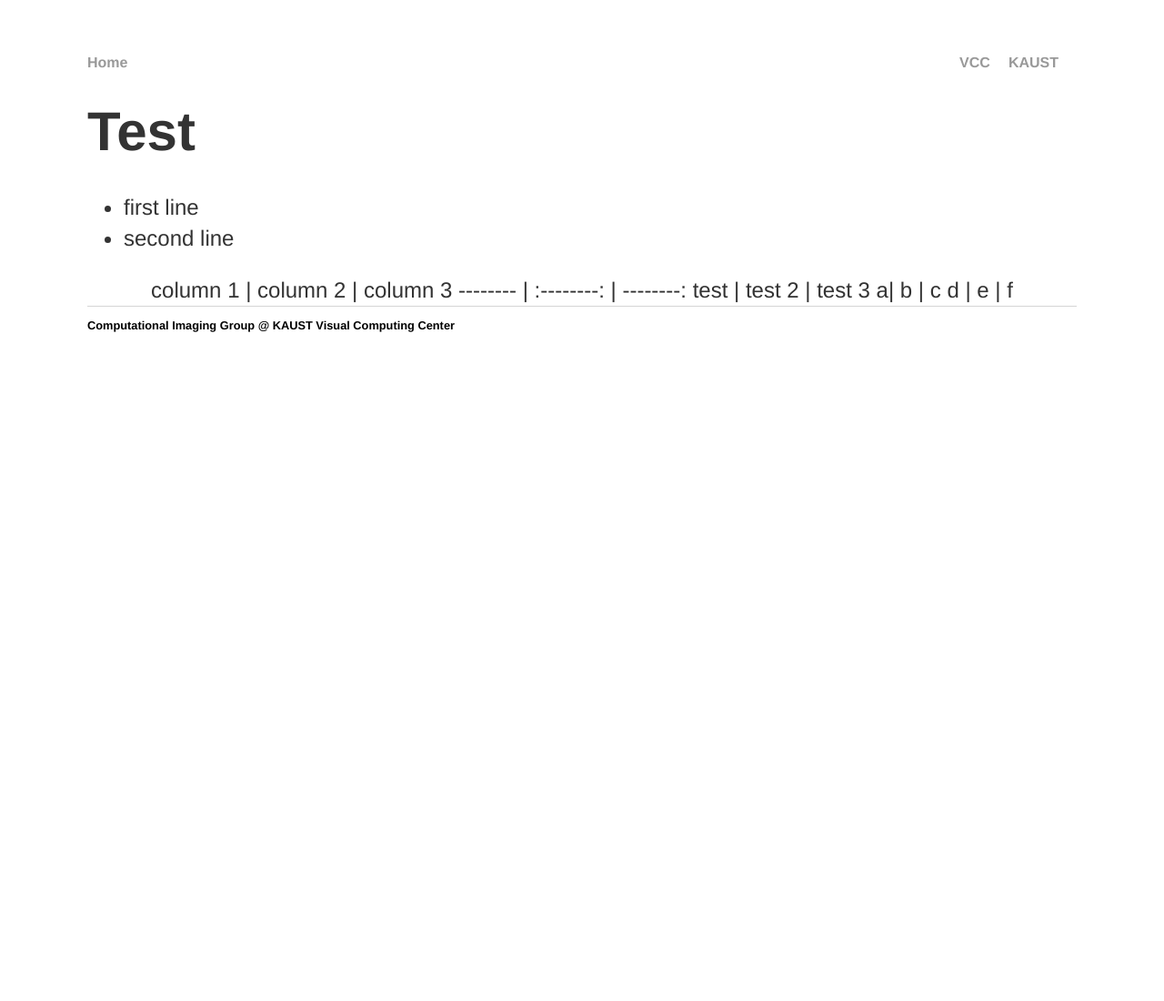
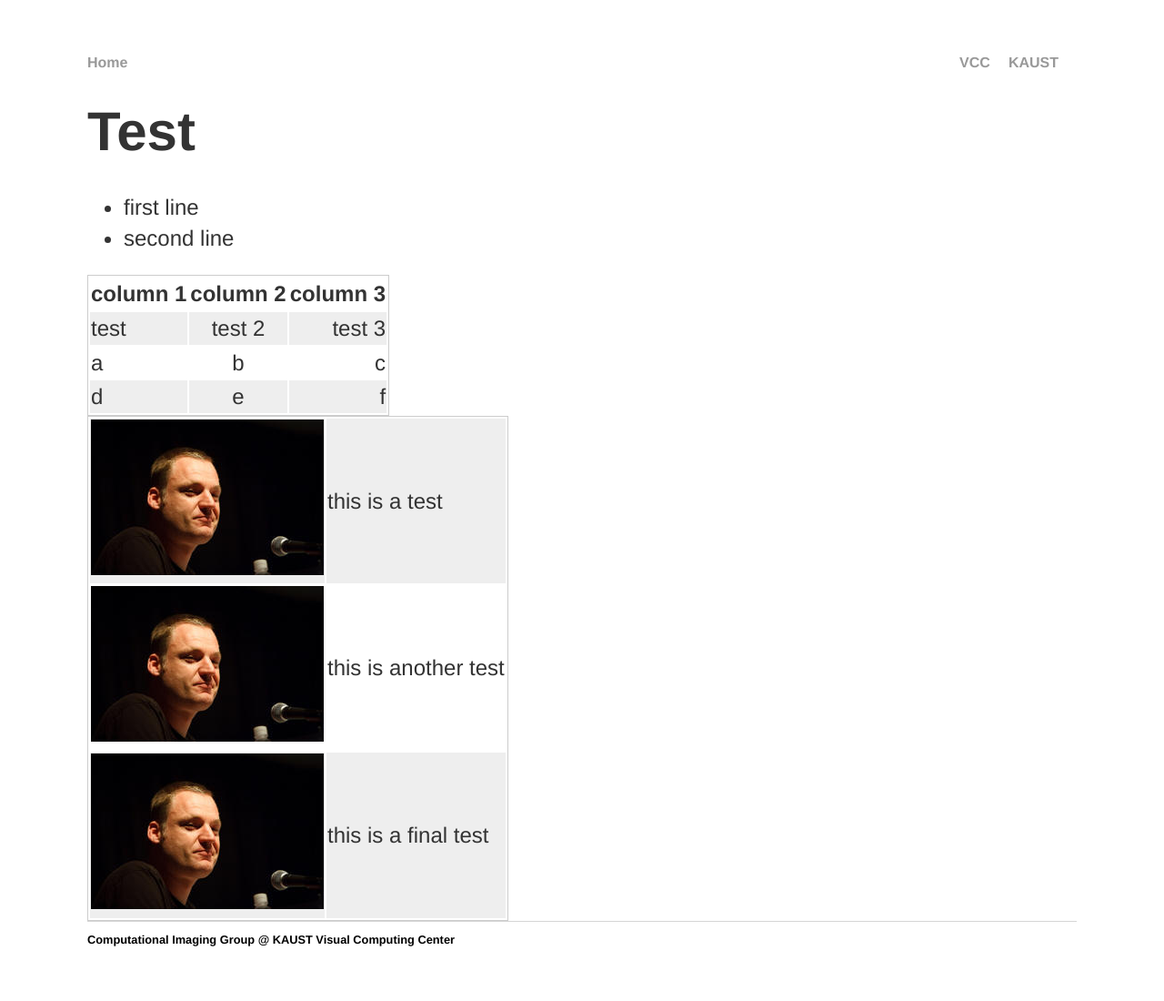
Before and after one commit to vccimaging/vccimaging.github.io, a Jekyll site: the page built from index.md, in a window 1280 px wide. Shown: the whole page at 91% size. Built offline with Jekyll 4.4.1, drawn with Linux system fonts in a browser that asks for light colours; before the commit the page ends 900 px from its top, so only the background shows below that.

Commit message:
Update index.md

```diff
--- a/index.md
+++ b/index.md
@@ -7,12 +7,14 @@ title: VCC Imaging Group
 - first line
 - second line
 
-<center>
-
 column 1 | column 2 | column 3
 -------- | :--------: | --------:
 test | test 2 | test 3
 a| b | c
 d | e | f
 
-</center>
+
+------- | --------
+![wh](Images/heidrich.jpg) | this is a test
+![wh](Images/heidrich.jpg) | this is another test
+![wh](Images/heidrich.jpg) | this is a final test
```
